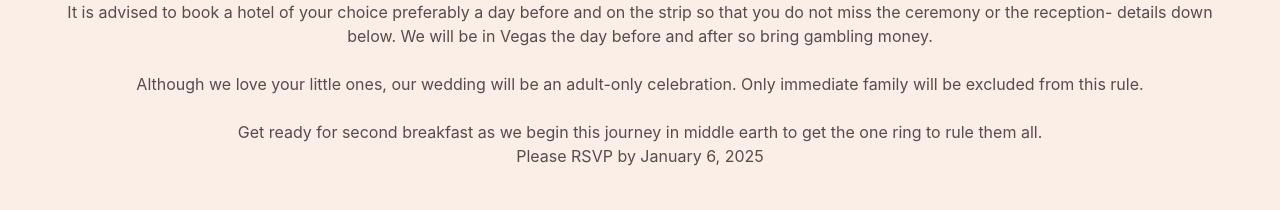
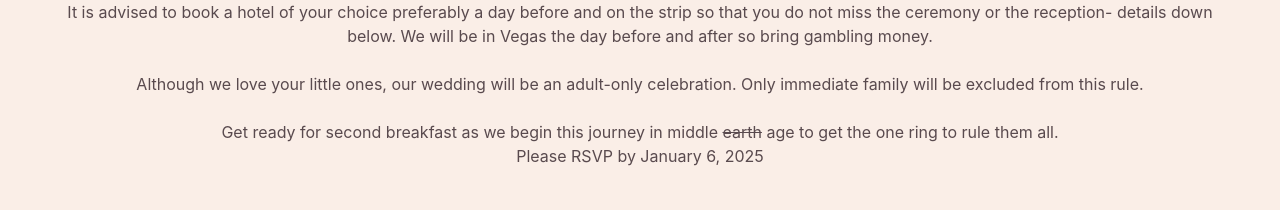
Before and after one commit to fidel-tensoriot/wed1, a React (Create React App) app: page / in a window 1280 px wide. Shown: the part 1220-1430 px from the top of the page. Built offline with nearby package versions, Linux system fonts and the light colour scheme; no server answers.

Commit message:
update middle age

```diff
--- a/src/pages/Home.jsx
+++ b/src/pages/Home.jsx
@@ -85,8 +85,8 @@ function Home() {
                         <br /> <br />
                         <p>
                             Get ready for second breakfast as we begin this
-                            journey in middle earth to get the one ring to rule
-                            them all.
+                            journey in middle <s>earth</s> age to get the one
+                            ring to rule them all.
                         </p>
                         <p>Please RSVP by January 6, 2025 </p>
                         <br /> <br />
```
